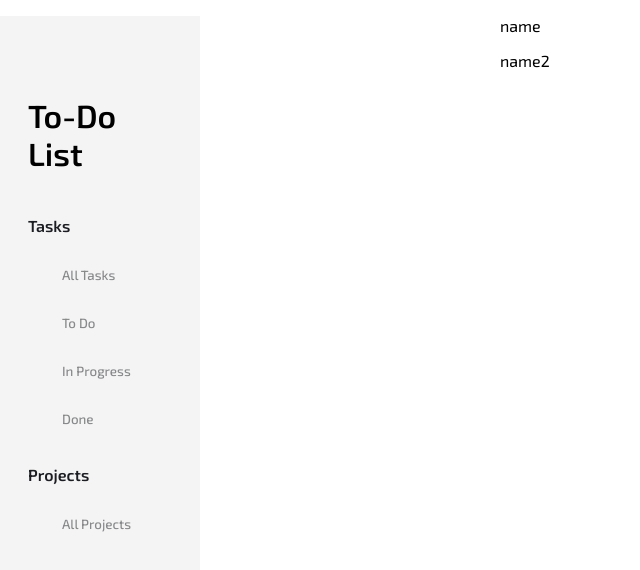
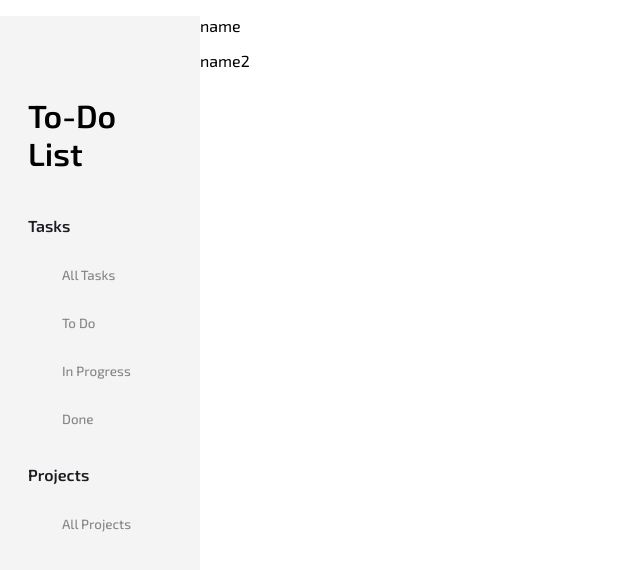
Before and after one commit to Dbeee-Acharya/to-do-list, a website built with webpack: page src/index.html in a window 1280 px wide. Shown: the whole page, without its empty margins (0-640 px from the left). Built offline with nearby package versions, Linux system fonts and the light colour scheme.

Commit message:
Fix main-section and sidebar width.

```diff
--- a/src/style.css
+++ b/src/style.css
@@ -74,5 +74,5 @@ body {
 }
 
 #main-section {
-  margin-left: 500px;
+  margin-left: max(200px, 15%);
 }
```
